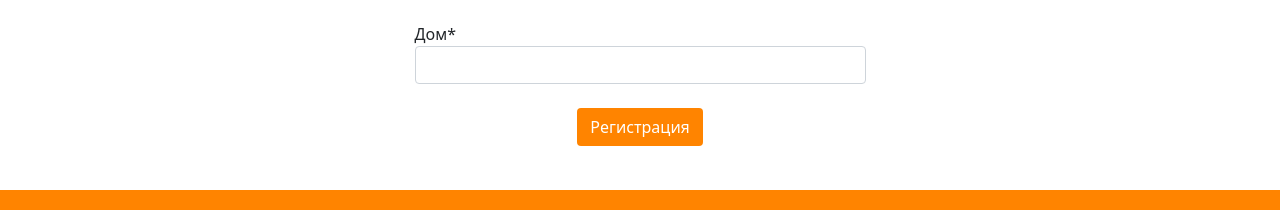
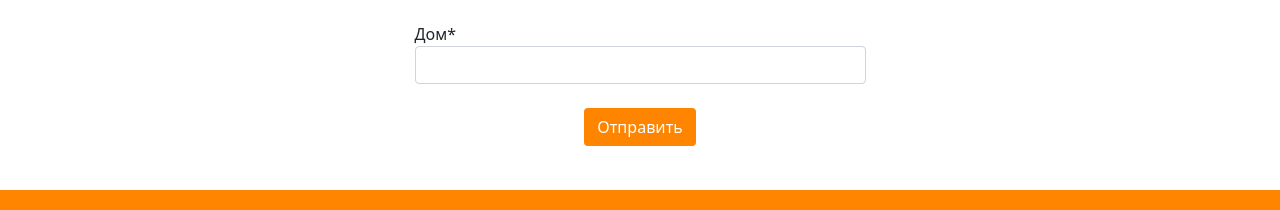
Before and after one commit to alvinist27/djangoShop, a Django app: template templates/app_users/seller.html in a window 1280 px wide. Shown: the part 879-1089 px from the top of the page. Run offline with Django 4.2, Linux system fonts and the light colour scheme; the template is opened without the code that fills it: values that come from a table or form of the project are taken from there, others are empty; parts of the project's set-up code (start-up, migrations or seed data) failed here and were passed over; some libraries are stand-ins or nearby versions.

Commit message:
Edited html

```diff
--- a/templates/app_lk/product.html
+++ b/templates/app_lk/product.html
@@ -6,12 +6,12 @@
 {% block content %}
     <div id="main">
         <h2>Введите данные товара</h2>
-        {% if product_id %}
-            <a href="{% url 'lk_delete' product_id %}" id="add_product" class="btn btn-outline-light">Удалить товар</a><br>
-        {% endif %}
         <div class="container">
             <div class="row justify-content-md-center">
                 <div class="col-5">
+                    {% if product_id %}
+                        <a href="{% url 'lk_delete' product_id %}" id="add_product" class="btn btn-outline-light">Удалить товар</a><br>
+                    {% endif %}
                     {% if form.errors %}
                         {% for field in form %}
                             {% for error in field.errors %}
--- a/templates/app_users/seller.html
+++ b/templates/app_users/seller.html
@@ -36,7 +36,7 @@
                         {{ form.house_number|as_crispy_field }}<br>
                         <div id="sub">
                             <button type="submit" class="btn">
-                                Регистрация
+                                Отправить
                             </button>
                         </div>
                     </form>
```
Also changed, not shown: app_lk/views.py (line endings or trailing spaces).
